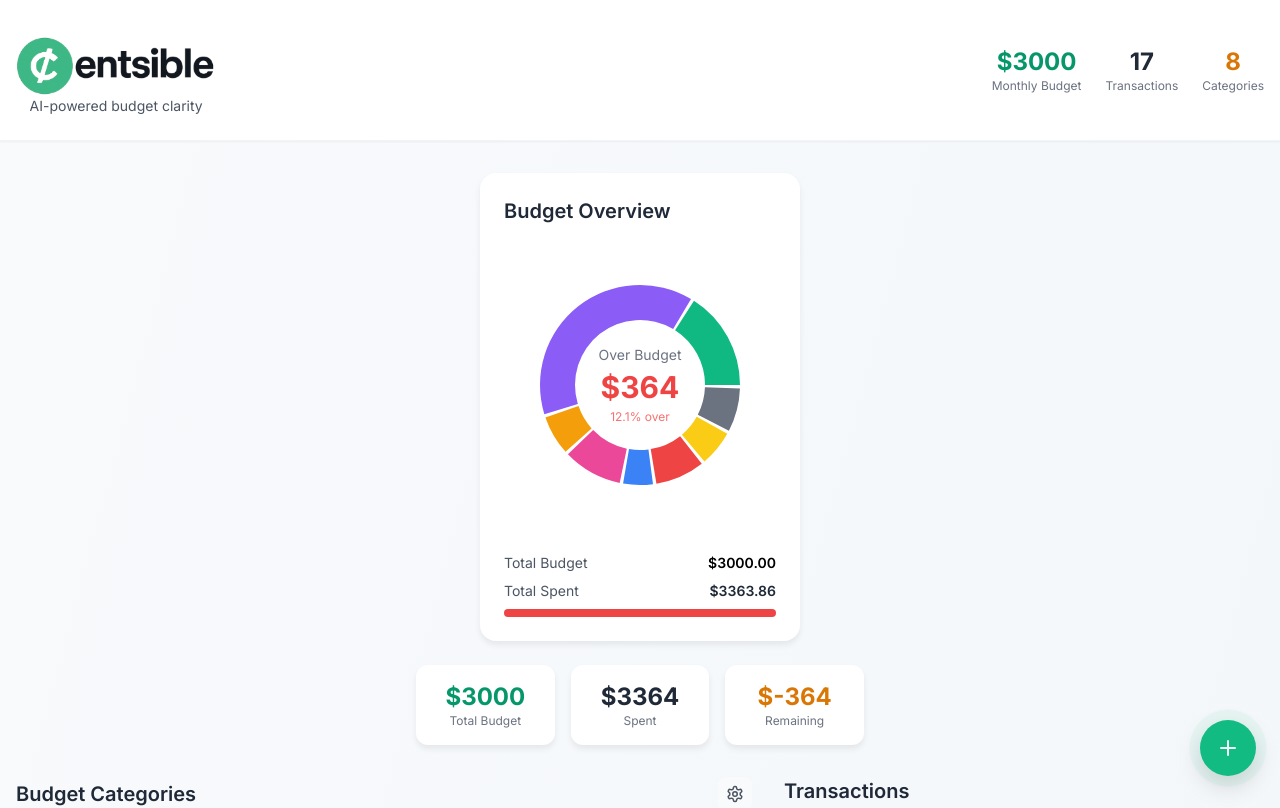
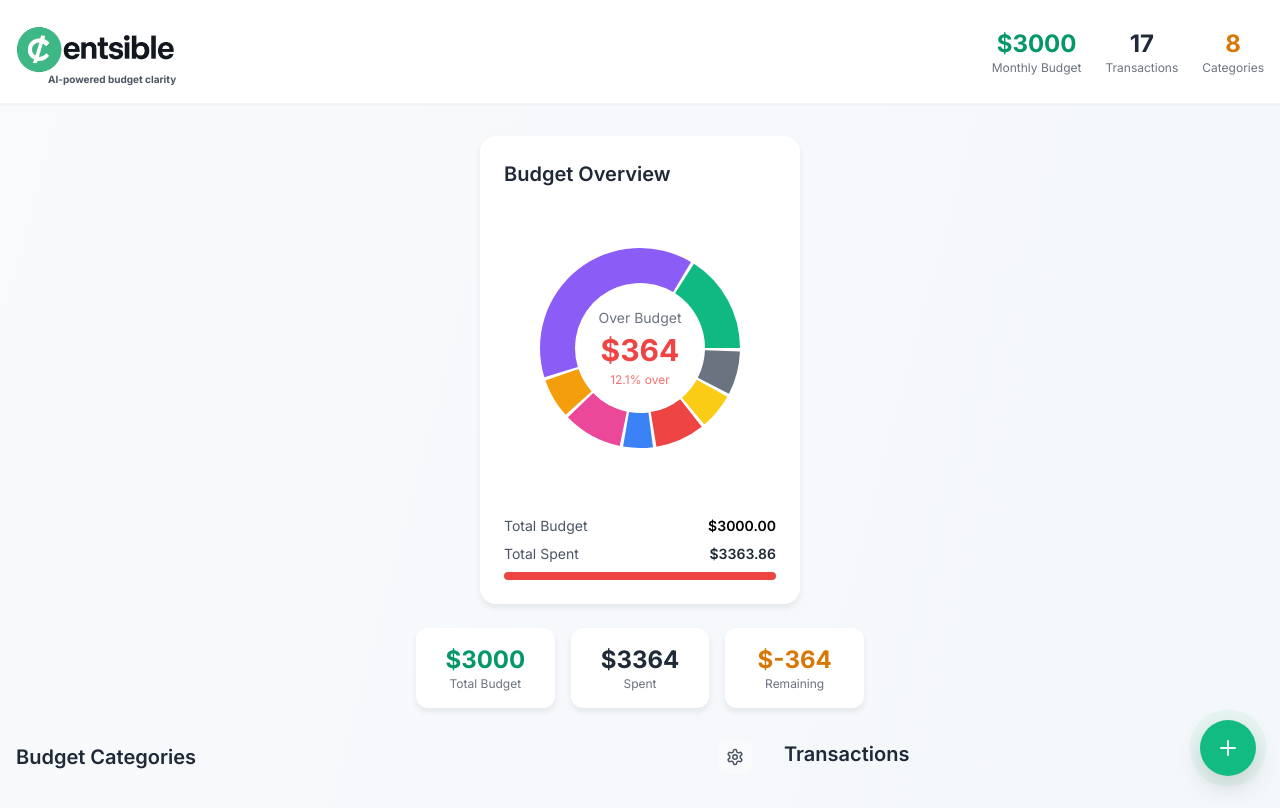
Before and after one commit to mrmillionairemindset/censible, a React (Create React App) app: page / in a window 1280 px wide. Shown: the top 808 px of the page. Built offline with nearby package versions, Linux system fonts and the light colour scheme.

Commit message:
UI refinement: Compact header spacing
- Reduce vertical padding in header container
- Tighten spacing between logo and tagline
- Create more streamlined header appearance
- Better use of vertical screen space

```diff
--- a/src/components/Dashboard/Dashboard.tsx
+++ b/src/components/Dashboard/Dashboard.tsx
@@ -51,15 +51,15 @@ const Dashboard: React.FC = () => {
     <div className="min-h-screen bg-gradient-to-br from-slate-50 to-slate-100">
       {/* Header */}
       <div className="bg-white shadow-sm border-b border-gray-100">
-        <div className="max-w-7xl mx-auto px-4 py-6">
+        <div className="max-w-7xl mx-auto px-4 py-4">
           <motion.div
             initial={{ opacity: 0, y: -20 }}
             animate={{ opacity: 1, y: 0 }}
             className="flex items-center justify-between"
           >
             <div className="flex flex-col items-center">
-              <img src="/logo.png" alt="Centsible Logo" className="h-20 w-auto" />
-              <p className="text-sm text-gray-600 -mt-2 text-center">
+              <img src="/logo.png" alt="Centsible Logo" className="h-16 w-auto" />
+              <p className="text-[10px] font-bold text-gray-600 -mt-2 text-right self-end">
                 AI-powered budget clarity
               </p>
             </div>
```
